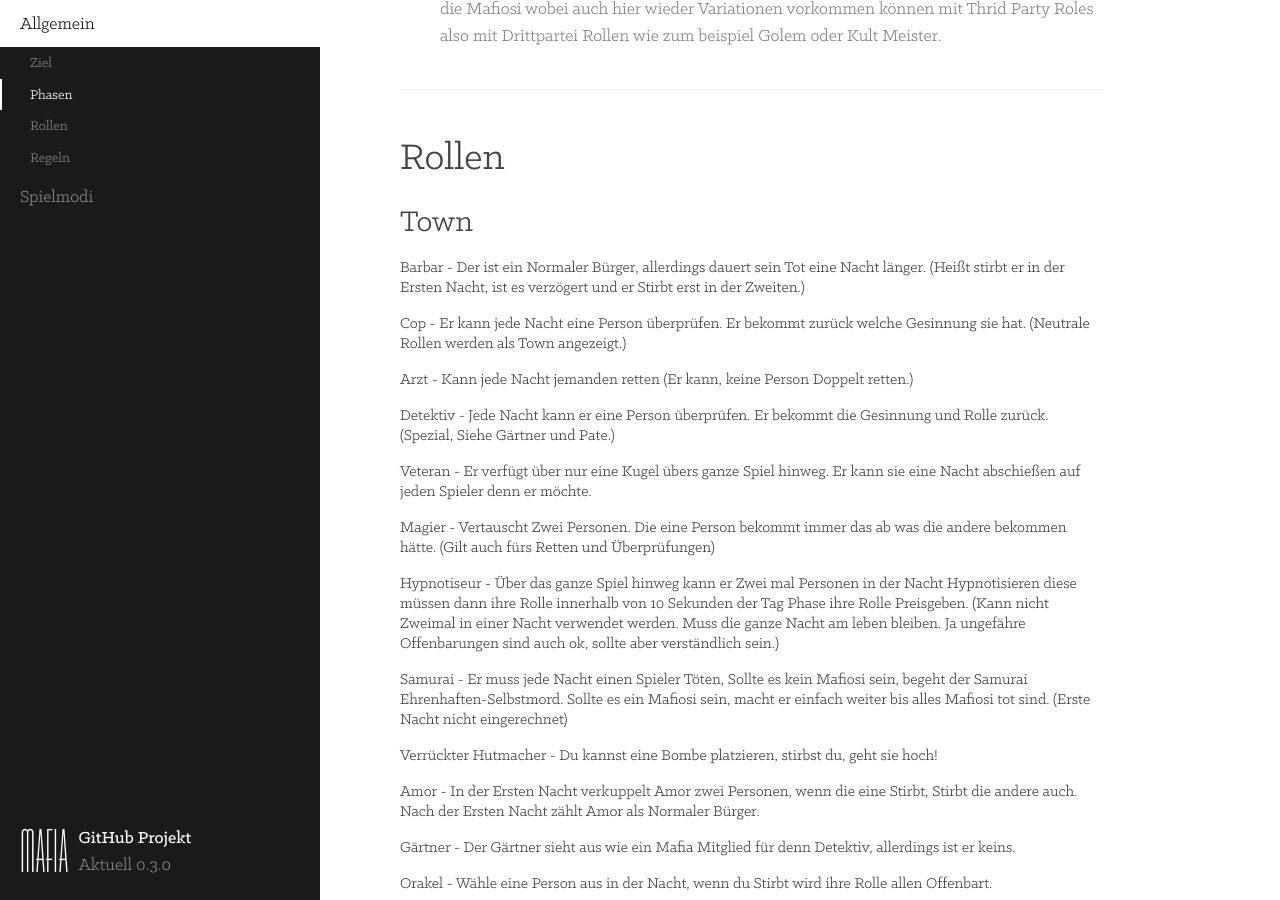
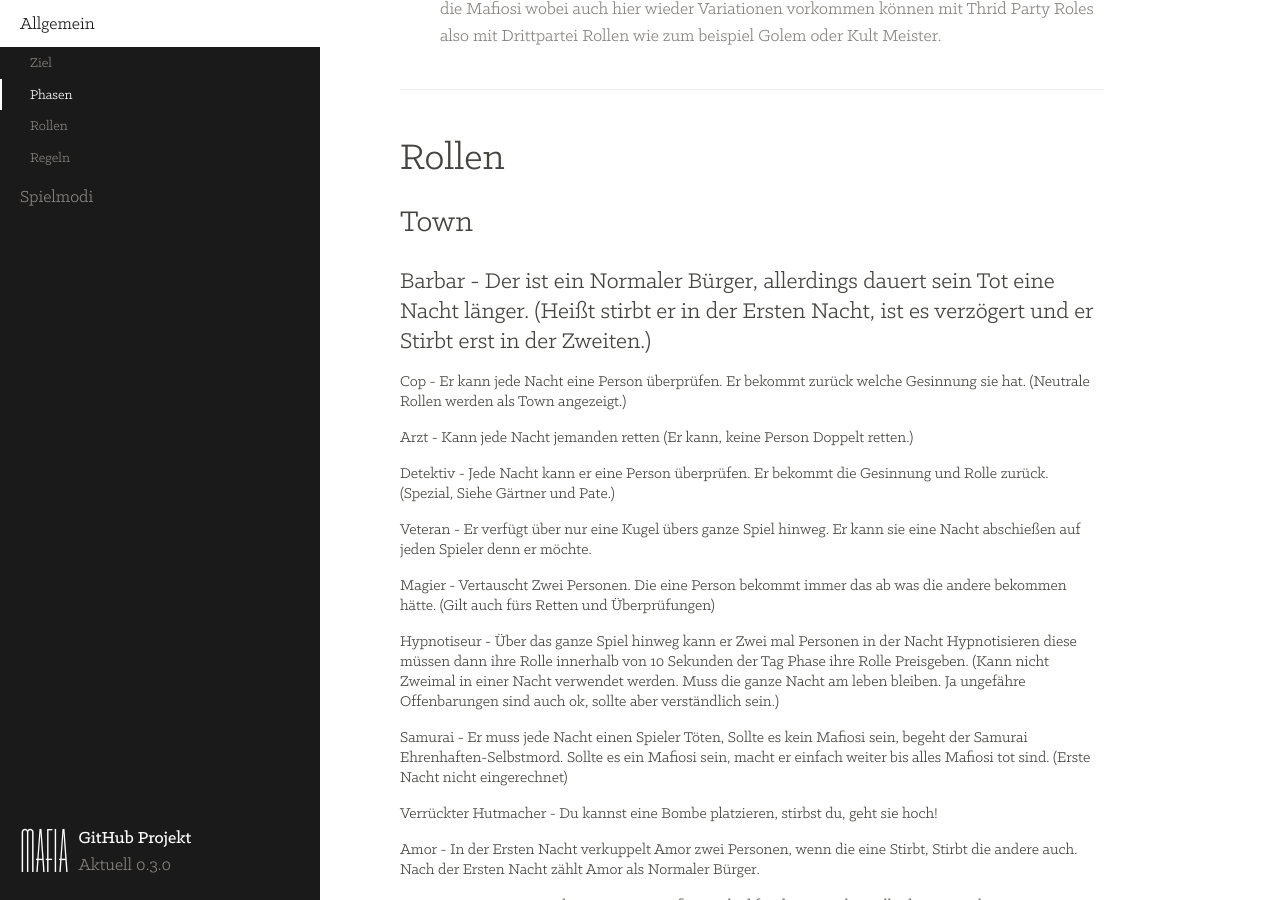
Before and after one commit to gamekeller/mafia, a Jekyll site: the page built from index.md, in a window 1280 px wide and 900 px high, scrolled down 1078 px. Built offline with Jekyll 4.4.1, drawn with Linux system fonts in a browser that asks for light colours; Markdown is read by kramdown in place of the engine named in the settings.

```diff
--- a/index.md
+++ b/index.md
@@ -47,7 +47,7 @@ So geht es weiter, bis eine Fraktion gewonnen hat.
 
 ## Town
 
-####Barbar - Der ist ein Normaler Bürger, allerdings dauert sein Tot eine Nacht länger. (Heißt stirbt er in der Ersten Nacht, ist es verzögert und er Stirbt erst in der Zweiten.)
+###Barbar - Der ist ein Normaler Bürger, allerdings dauert sein Tot eine Nacht länger. (Heißt stirbt er in der Ersten Nacht, ist es verzögert und er Stirbt erst in der Zweiten.)
 
 ####Cop - Er kann jede Nacht eine Person überprüfen. Er bekommt zurück welche Gesinnung sie hat. (Neutrale Rollen werden als Town angezeigt.)
 
```
